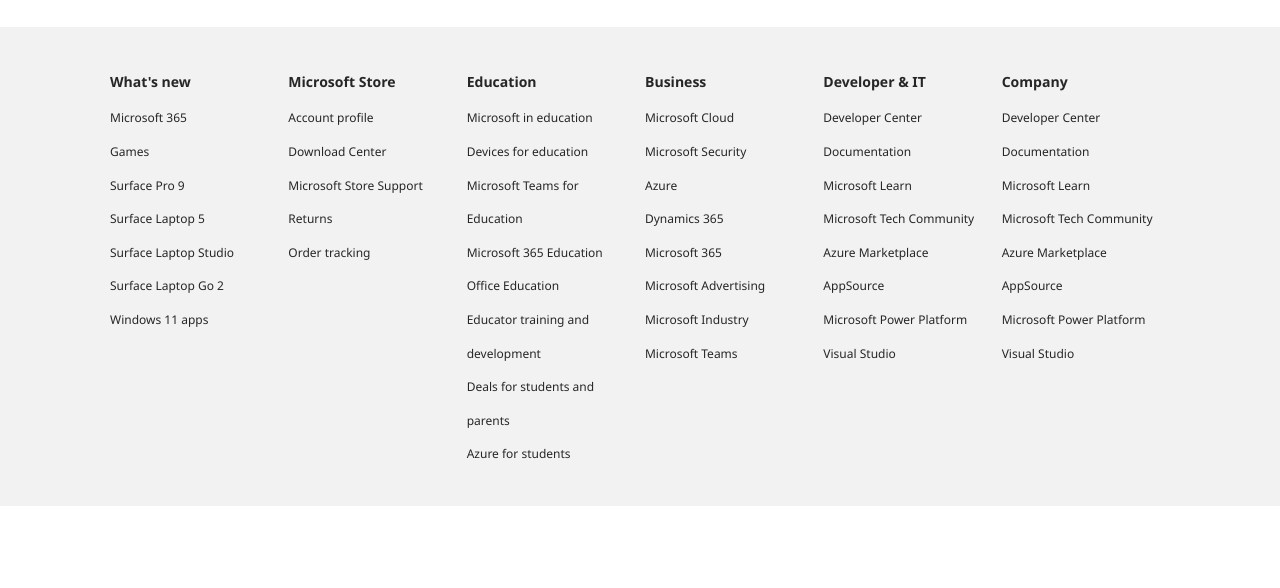
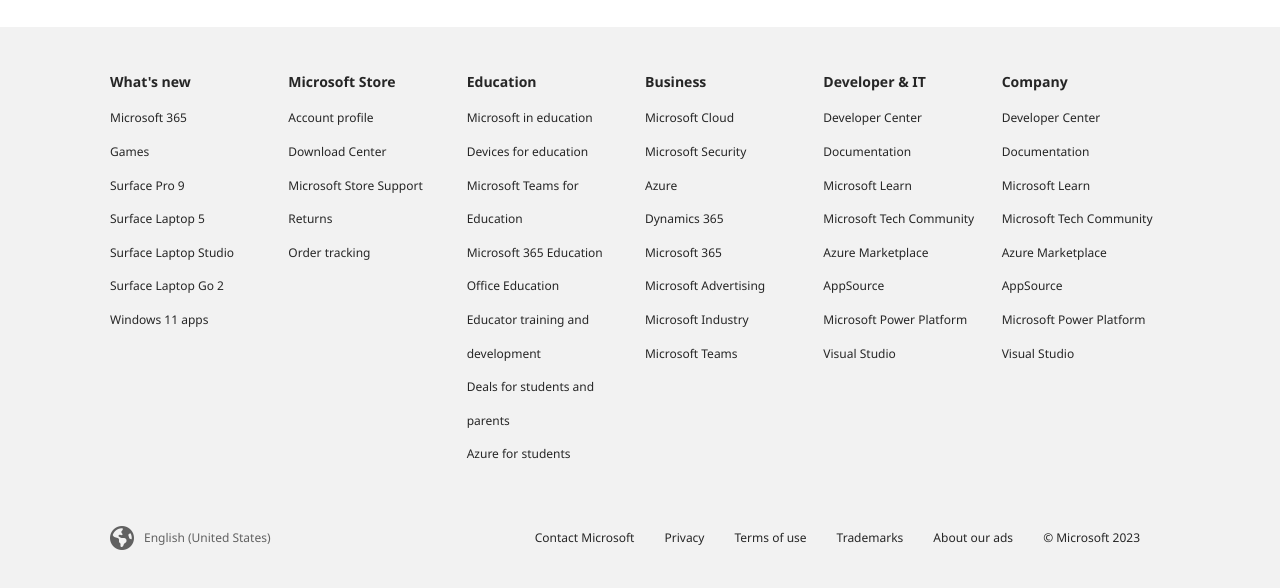
Before and after one commit to SanyaGubrani/microsoft-homepage-clone, a plain HTML site: page index.html in a window 1280 px wide. Shown: the part 2073-2661 px from the top of the page. Before the commit the page ends 2579 px from the top, so only its background shows below. Drawn offline with Linux system fonts and the light colour scheme.

Commit message:
added footer

```diff
--- a/index.html
+++ b/index.html
@@ -250,5 +250,19 @@
         </div>
     </section>
 
+    <footer class="main-footer">
+        <div class="inner-footer">
+            <div><i class="fa fa-globe-americas fa-2x"></i>English (United States)</div>
+            <ul>
+                <li><a href="#">Contact Microsoft</a></li>
+                <li><a href="#">Privacy</a></li>
+                <li><a href="#">Terms of use</a></li>
+                <li><a href="#">Trademarks</a></li>
+                <li><a href="#">About our ads</a></li>
+                <li><a href="#">&copy; Microsoft 2023</a></li>
+            </ul>
+        </div>
+    </footer>
+
 </body>
 </html>
--- a/style.css
+++ b/style.css
@@ -43,6 +43,11 @@ ul {
 
 .btn:hover{
     opacity: 0.9;
+}
+
+a:hover i{
+    margin-left: 5px;
+    transition: margin-left 0.2s ease-in-out;
 }
 
 /* Nav */
@@ -239,3 +244,41 @@ ul {
 .links li{
     line-height: 2.8;
 }
+
+/* Footer */
+.main-footer{
+    background: #f2f2f2 ;
+    color: #616161;
+    font-size: 12px;
+    padding: 20px 0;
+}
+
+.inner-footer{
+    max-width: 1100px;
+    margin: 0 auto;
+    padding: 0 20px 0 20px;
+    display: flex;
+    align-items: center;
+    justify-content: space-between;
+}
+
+.main-footer div{
+    margin-bottom: 20px;
+    display: flex;
+    align-items: center;
+    padding-left: 10px;
+}
+
+.main-footer div i{
+    padding-right: 10px;
+}
+
+.main-footer ul{
+    display: flex;
+    flex-wrap: wrap;
+}
+
+.main-footer li{
+    margin-right: 30px;
+    margin-bottom: 20px;
+}
```
